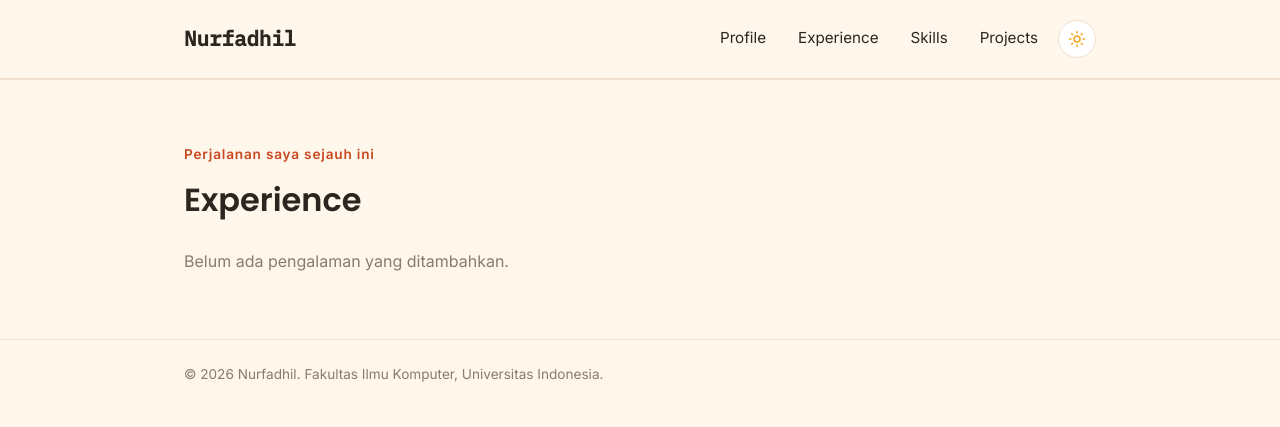
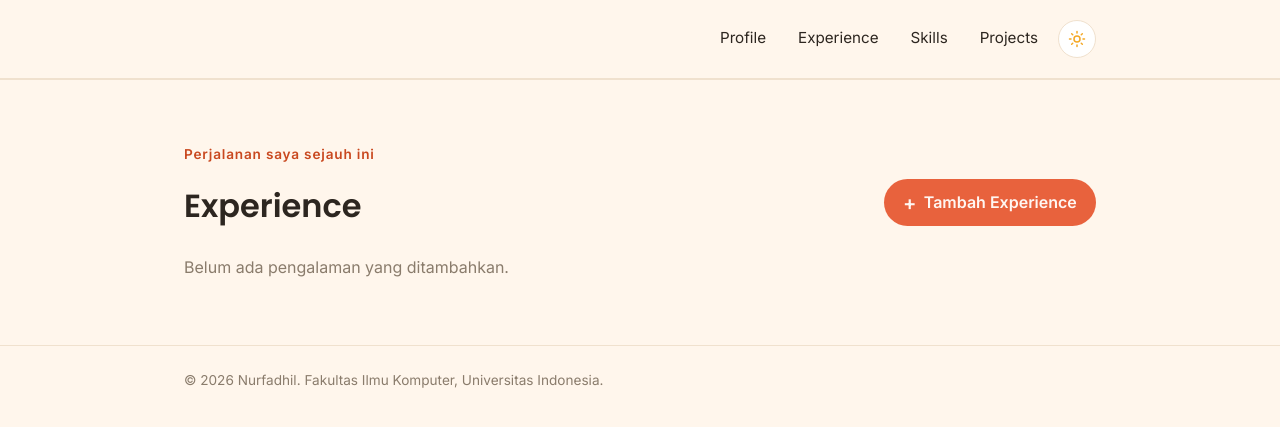
Before and after one commit to fadhilje/myportofolio, a Django app: page /experience/ in a window 1280 px wide. Shown: the top 427 px of the page. Run offline with Django 5.2, Linux system fonts and the light colour scheme; data that the repository does not hold is empty.

Commit message:
feat(experience): extend base.html, tambah tombol create/update/delete

```diff
--- a/templates/experience.html
+++ b/templates/experience.html
@@ -1,53 +1,19 @@
-{% load static %}
-<!DOCTYPE html>
-<html lang="en">
-<head>
-    <meta charset="UTF-8">
-    <meta name="viewport" content="width=device-width, initial-scale=1.0">
-    <title>{{name}} - Experience </title>
-    <script>
-        (function () {
-            var stored = localStorage.getItem('theme');
-            var theme = stored || (window.matchMedia('(prefers-color-scheme: dark)').matches ? 'dark' : 'light');
-            document.documentElement.setAttribute('data-theme', theme);
-        })();
-    </script>
-    <link rel="preconnect" href="https://fonts.googleapis.com">
-    <link rel="preconnect" href="https://fonts.gstatic.com" crossorigin>
-    <link href="https://fonts.googleapis.com/css2?family=Poppins:wght@500;600;700&family=Inter:wght@400;500;600&family=IBM+Plex+Mono:wght@400;500&display=swap" rel="stylesheet">
-
-    <link rel="stylesheet" href="{% static 'css/style.css' %}">
-</head>
-<body>
-    <header class="site-header">
-        <div class="container">
-            <a href="{% url 'main:show_main' %}" class="brand">{{ name }}</a>
-
-            <div class="header-actions">
-                <nav id="navMenu">
-                    <a href="{% url 'main:show_main' %}">Profile</a>
-                    <a href="{% url 'main:show_experience' %}">Experience</a>
-                    <a href="{% url 'main:show_skills' %}">Skills</a>
-                    <a href="{% url 'main:show_projects' %}">Projects</a>
-                </nav>
-
-                <button class="theme-toggle" id="themeToggle" aria-label="Ganti tema">
-                    <svg class="icon-sun" viewBox="0 0 24 24" fill="none" stroke="currentColor" stroke-width="2" stroke-linecap="round"><circle cx="12" cy="12" r="4"/><path d="M12 2v2M12 20v2M4.9 4.9l1.4 1.4M17.7 17.7l1.4 1.4M2 12h2M20 12h2M4.9 19.1l1.4-1.4M17.7 6.3l1.4-1.4"/></svg>
-                    <svg class="icon-moon" viewBox="0 0 24 24" fill="none" stroke="currentColor" stroke-width="2" stroke-linecap="round" stroke-linejoin="round"><path d="M21 12.8A9 9 0 1 1 11.2 3a7 7 0 0 0 9.8 9.8Z"/></svg>
-                </button>
-
-                <button class="nav-toggle" id="navToggle" aria-label="Toggle menu" aria-expanded="false">
-                    <svg viewBox="0 0 24 24" fill="currentColor"><circle cx="5" cy="12" r="2"/><circle cx="12" cy="12" r="2"/><circle cx="19" cy="12" r="2"/></svg>
-                </button>
-            </div>
-        </div>
-    </header>
-
+{% extends 'base.html' %}
+{% block meta %}
+<title>{{name}} - Experience </title>
+{% endblock meta %}
+{% block content %}
     <main>
         <section class="experience-section" id="experience">
             <div class="container">
                 <p class="section-kicker">Perjalanan saya sejauh ini</p>
-                <h1>Experience</h1>
+                <div class="project-header">
+                    <h1>Experience</h1>
+                    <a href="{% url 'main:create_experience' %}" class="button project-add-button">
+                        <span aria-hidden="true">+</span>
+                            Tambah Experience
+                    </a>
+                </div>
 
                 <div class="experience-grid">
                     {% for experience in experience_list %}
@@ -65,6 +31,11 @@
                             {% else %}
                                 <p class="experience-status">Selesai</p>
                             {% endif %}
+
+                            <div class="project-actions">
+                                <a href="{% url 'main:update_experience' experience.id %}" class="button">Edit</a>
+                                {% include "components/experience_delete_model.html" with experience=experience %}
+                            </div>
                         </article>
                     {% empty %}
                         <p class="empty-state">
@@ -75,28 +46,4 @@
             </div>
         </section>
     </main>
-
-    <footer class="site-footer">
-        <div class="container">
-            <p>&copy; 2026 {{name}}. Fakultas Ilmu Komputer, Universitas Indonesia.</p>
-        </div>
-    </footer>
-    <script>
-        const navToggle = document.getElementById('navToggle');
-        const navMenu = document.getElementById('navMenu');
-
-        navToggle.addEventListener('click', () => {
-            const isOpen = navMenu.classList.toggle('open');
-            navToggle.setAttribute('aria-expanded', isOpen);
-        });
-
-        const themeToggle = document.getElementById('themeToggle');
-        themeToggle.addEventListener('click', () => {
-            const root = document.documentElement;
-            const next = root.getAttribute('data-theme') === 'dark' ? 'light' : 'dark';
-            root.setAttribute('data-theme', next);
-            localStorage.setItem('theme', next);
-        });
-    </script>
-</body>
-</html>
+{% endblock content %}
```
